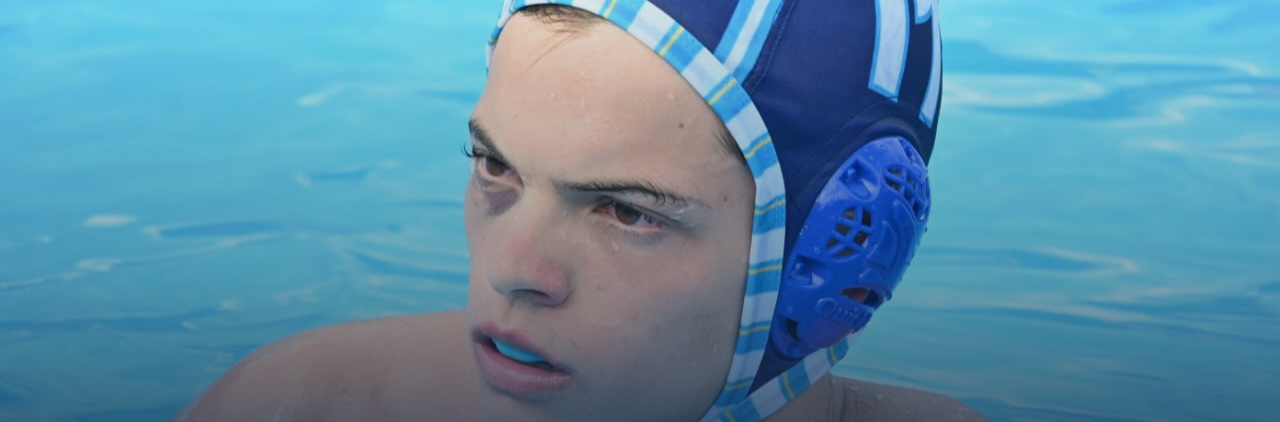
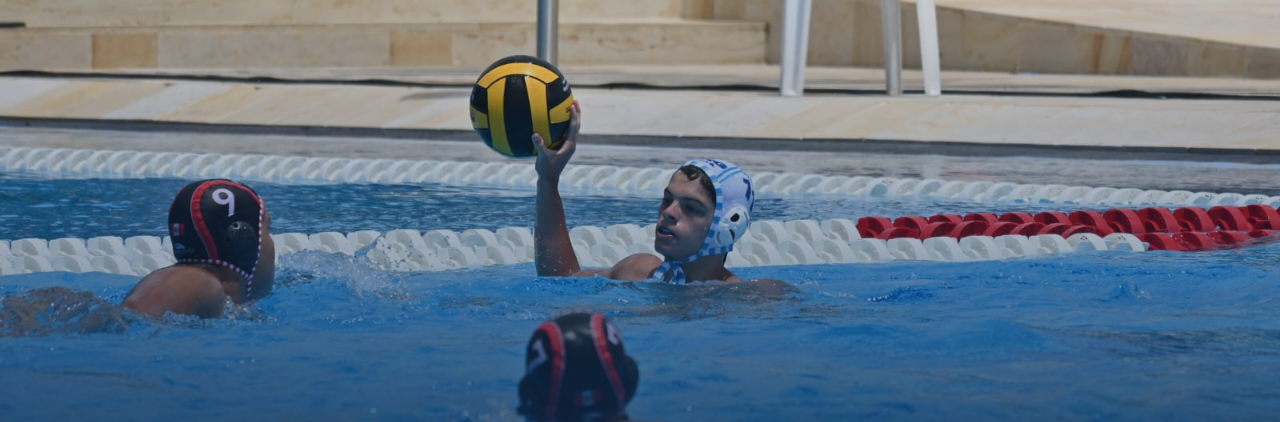
Before and after one commit to matiasmolinas/mateo, a plain HTML site: page index.html in a window 1280 px wide. Shown: the top 422 px of the page. Drawn offline with Linux system fonts and the light colour scheme.

Commit message:
Change hero photo to action shot (img3)
Co-Authored-By: Claude Opus 4.6 <noreply@anthropic.com>

```diff
--- a/index.html
+++ b/index.html
@@ -7,7 +7,7 @@
     <meta name="description" content="Ayud&aacute; a Mateo Lopez a representar a la Argentina en el Mundial Sub-18 de Waterpolo en Portugal 2026.">
     <meta property="og:title" content="Mateo Lopez - Rumbo al Mundial de Waterpolo Sub-18">
     <meta property="og:description" content="Ayud&aacute; a Mateo a cumplir su sue&ntilde;o de competir en el Mundial Sub-18 de Waterpolo en Portugal.">
-    <meta property="og:image" content="assets/img1.jpeg">
+    <meta property="og:image" content="assets/img3.jpeg">
     <link rel="preconnect" href="https://fonts.googleapis.com">
     <link rel="preconnect" href="https://fonts.gstatic.com" crossorigin>
     <link href="https://fonts.googleapis.com/css2?family=Inter:wght@400;500;600;700;800;900&display=swap" rel="stylesheet">
@@ -54,7 +54,7 @@
         .hero-bg {
             position: absolute;
             inset: 0;
-            background: url('assets/img1.jpeg') center/cover no-repeat;
+            background: url('assets/img3.jpeg') center/cover no-repeat;
         }
 
         .hero-overlay {
```
